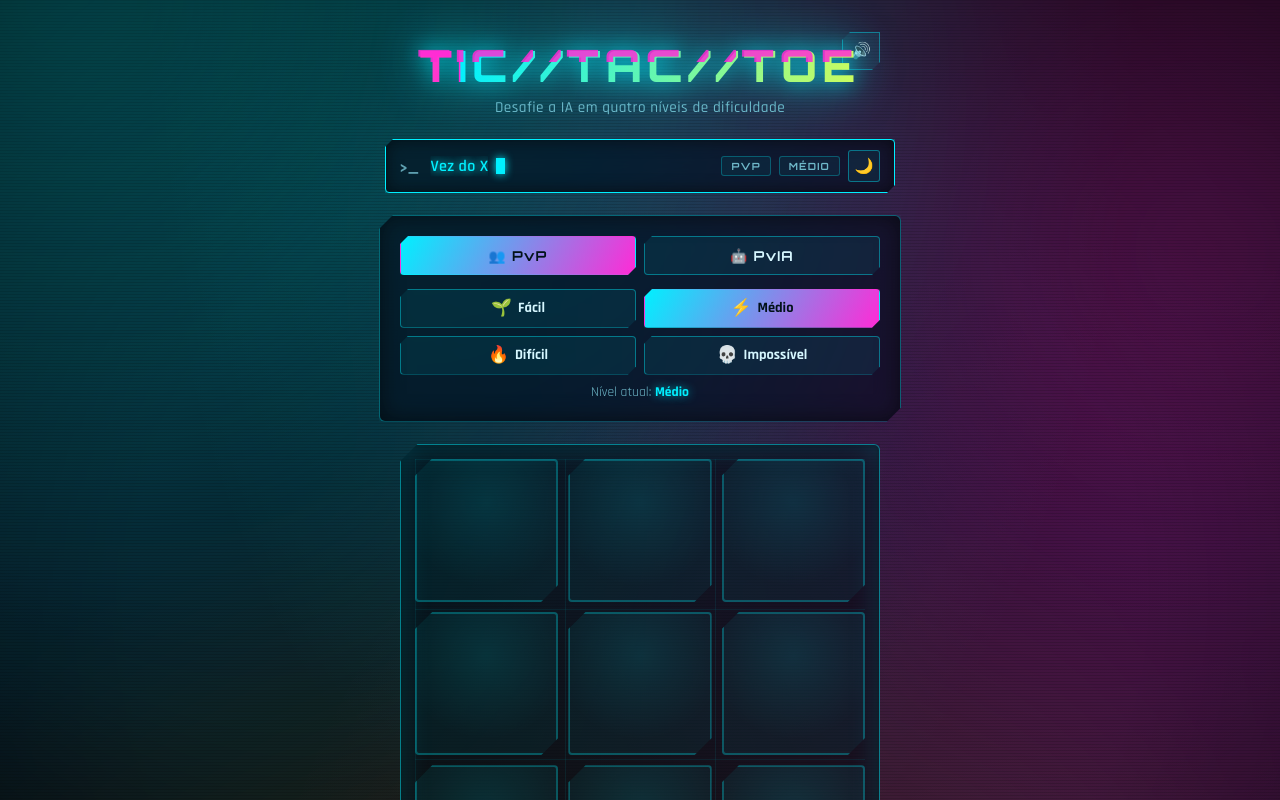
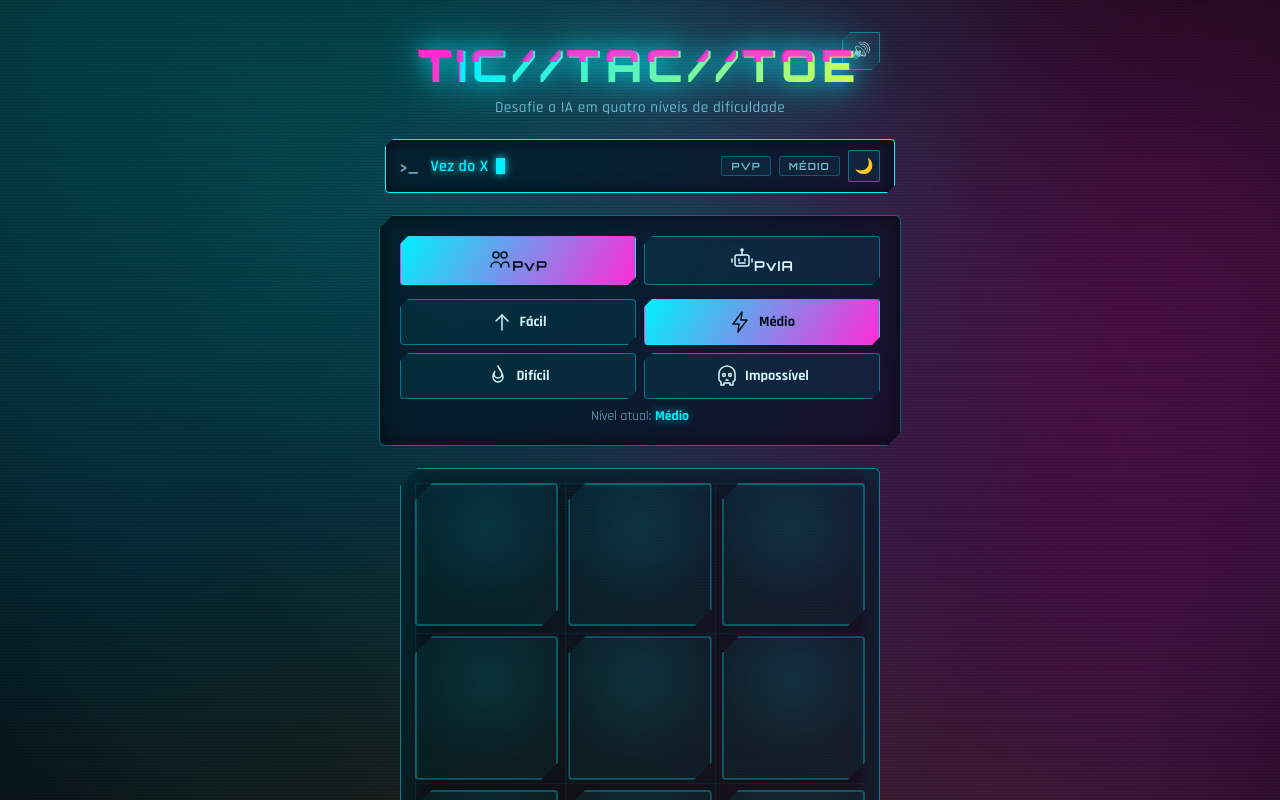
Before and after one commit to Marcelo-Marcos999/teste-estudio, a React (Vite) app: page / in a window 1280 px wide. Shown: the top 800 px of the page. Built offline with nearby package versions, Linux system fonts and the light colour scheme.

Commit message:
feat: update src/App.jsx

```diff
--- a/src/App.jsx
+++ b/src/App.jsx
@@ -7,6 +7,14 @@ import ResetButton from './components/ResetButton';
 import Scoreboard from './components/Scoreboard';
 import { loadSound, saveSound } from './utils/storage';
 import { playMove, playWin, playDraw } from './utils/sound';
+import {
+  IconPvp,
+  IconPvia,
+  IconFacil,
+  IconMedio,
+  IconDificil,
+  IconImpossivel,
+} from './components/icons';
 import styles from './App.module.css';
 
 function ModeSelector({ gameMode, onSelect }) {
@@ -18,7 +26,8 @@ function ModeSelector({ gameMode, onSelect }) {
         onClick={() => onSelect('pvp')}
         aria-pressed={gameMode === 'pvp'}
       >
-        👥 PvP
+        <IconPvp className={styles.modeIcon} />
+        <span className={styles.modeLabel}>PvP</span>
       </button>
       <button
         type="button"
@@ -26,17 +35,18 @@ function ModeSelector({ gameMode, onSelect }) {
         onClick={() => onSelect('pvai')}
         aria-pressed={gameMode === 'pvai'}
       >
-        🤖 PvIA
+        <IconPvia className={styles.modeIcon} />
+        <span className={styles.modeLabel}>PvIA</span>
       </button>
     </div>
   );
 }
 
 const DIFFICULTY_OPTIONS = [
-  { value: 'easy', label: 'Fácil', icon: '🌱' },
-  { value: 'medium', label: 'Médio', icon: '⚡' },
-  { value: 'hard', label: 'Difícil', icon: '🔥' },
-  { value: 'impossible', label: 'Impossível', icon: '💀' },
+  { value: 'easy', label: 'Fácil', Icon: IconFacil },
+  { value: 'medium', label: 'Médio', Icon: IconMedio },
+  { value: 'hard', label: 'Difícil', Icon: IconDificil },
+  { value: 'impossible', label: 'Impossível', Icon: IconImpossivel },
 ];
 
 function DifficultySelector({ difficulty, onSelect, disabled }) {
@@ -60,9 +70,7 @@ function DifficultySelector({ difficulty, onSelect, disabled }) {
             aria-pressed={difficulty === opt.value}
             disabled={disabled}
           >
-            <span className={styles.difficultyIcon} aria-hidden="true">
-              {opt.icon}
-            </span>
+            <opt.Icon className={styles.difficultyIcon} />
             <span className={styles.difficultyLabel}>{opt.label}</span>
           </button>
         ))}
```
